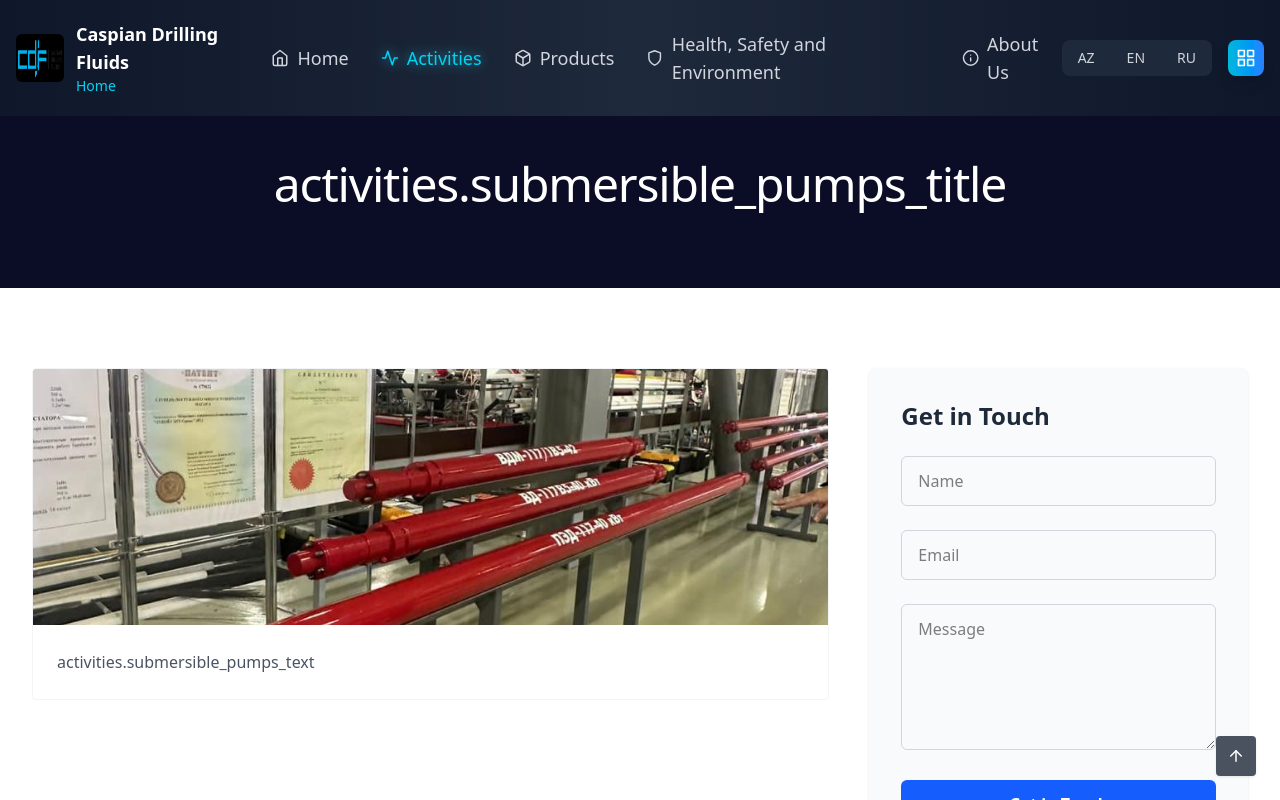
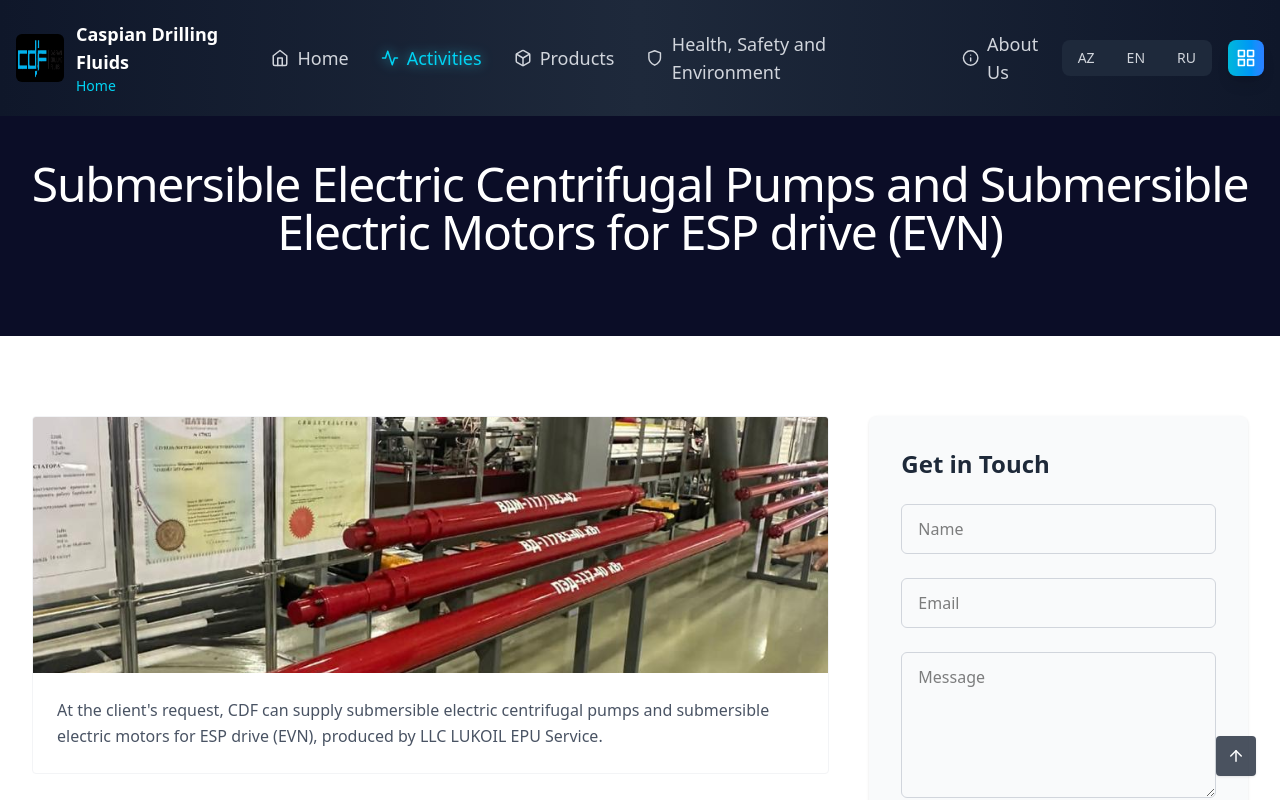
Before and after one commit to Hazratrk/cdf, a React (Vite) app in the folder client/: page /activities/submersible-electric-pumps-and-motors-evn in a window 1280 px wide. Shown: the top 800 px of the page. Built offline with nearby package versions, Linux system fonts and the light colour scheme.

Commit message:
editied submersible page

```diff
--- a/client/src/i18n.js
+++ b/client/src/i18n.js
@@ -112,6 +112,8 @@ const resources = {
         about_us: 'Haqqımızda'
       },
       activities: {
+          "submersible_pumps_text_full": "Müştərinin tələbi ilə, CDF LLC LUKOIL EPU Service tərəfindən istehsal olunan dalğıc elektrik mərkəzəqaçma nasosları və Dalğıc Elektrik Mühərrikləri (EVN) təchiz edə bilər."
+,
         nonaqueous_drilling_fluids_obm: "Qeyri-sulu Qazma Məhlulları (OBM)",
         water_base_drilling_fluids: "Su Əsaslı Qazma Məhlulları",
         completion_workover_fluids_services: "Tamamlama və Əsaslı Təmir Məhlulları Xidmətləri",
@@ -629,6 +631,7 @@ const resources = {
         submersible_electric_centrifugal_pumps_and_submersible_electric_motors_for_esp_drive_evn: "Submersible Electric Centrifugal Pumps and Submersible Electric Motors for ESP drive (EVN)",
         central_laboratory: "Central Laboratory",
         warehouse: "Warehouse",
+          "submersible_pumps_text_full": "At the client's request, CDF can supply submersible electric centrifugal pumps and submersible electric motors for ESP drive (EVN), produced by LLC LUKOIL EPU Service.",
         logistic_services: "Logistic Services",
         engineering_services: "Engineering Services",
         project_management_services: "Project Management Services",
@@ -1129,6 +1132,7 @@ const resources = {
         submersible_electric_centrifugal_pumps_and_submersible_electric_motors_for_esp_drive_evn: "Погружные электрические центробежные насосы и погружные электродвигатели для привода ESP (EVN)",
         central_laboratory: "Центральная лаборатория",
         warehouse: "Склад",
+            "submersible_pumps_text_full": "По запросу клиента, CDF может поставлять погружные электрические центробежные насосы и погружные электродвигатели для привода ЭЦН (EVN), производимые ООО «ЛУКОЙЛ ЭПУ Сервис».",
         logistic_services: "Логистические услуги",
         engineering_services: "Инженерные услуги",
         project_management_services: "Услуги по управлению проектами",
--- a/client/src/pages/SubmersiblePumpsPage.jsx
+++ b/client/src/pages/SubmersiblePumpsPage.jsx
@@ -15,10 +15,12 @@ const SubmersiblePumpsPage = () => {
 
   return (
     <div className="bg-white min-h-screen">
+      {/* Header import edilmədiyi üçün burada yoxdur */}
 
       <div className="bg-[#0b0d27] text-white py-16 lg:py-20 flex items-center justify-center">
         <h1 className="text-3xl md:text-4xl lg:text-5xl font-light text-center tracking-tight">
-          {t('activities.submersible_pumps_title')}
+          {/* Bu başlıq 'activities.submersible_pumps_title' açarından gəlir. */}
+          {t('activities.submersible_electric_centrifugal_pumps_and_submersible_electric_motors_for_esp_drive_evn')}
         </h1>
       </div>
 
@@ -30,7 +32,7 @@ const SubmersiblePumpsPage = () => {
               <div className="relative w-full h-64 bg-gray-100 overflow-hidden">
                 <img
                   src={obm5}
-                  alt={t('activities.submersible_pumps_title')}
+                  alt={t('activities.submersible_electric_centrifugal_pumps_and_submersible_electric_motors_for_esp_drive_evn')}
                   className={`w-full h-full object-cover transition-opacity duration-300 ${imageLoaded ? 'opacity-100' : 'opacity-0'}`}
                   onLoad={handleImageLoad}
                   loading="lazy"
@@ -43,7 +45,8 @@ const SubmersiblePumpsPage = () => {
               </div>
               <div className="p-6">
                 <p className="text-gray-700 leading-relaxed font-light opacity-90">
-                  {t('activities.submersible_pumps_text')}
+                  {/* Tərcümə edilmiş mətn */}
+                  {t('activities.submersible_pumps_text_full')}
                 </p>
               </div>
             </div>
@@ -55,7 +58,6 @@ const SubmersiblePumpsPage = () => {
         </div>
       </div>
 
-
       <button
         onClick={() => window.scrollTo({ top: 0, behavior: 'smooth' })}
         className="fixed bottom-6 right-6 bg-gray-800 text-white rounded-sm h-10 w-10 flex items-center justify-center hover:bg-gray-900 transition-colors duration-300 shadow-sm z-40 opacity-80 hover:opacity-100"
@@ -63,6 +65,8 @@ const SubmersiblePumpsPage = () => {
       >
         <FiArrowUp size={18} />
       </button>
+
+      {/* Footer import edilmədiyi üçün burada yoxdur */}
     </div>
   );
 };
```
